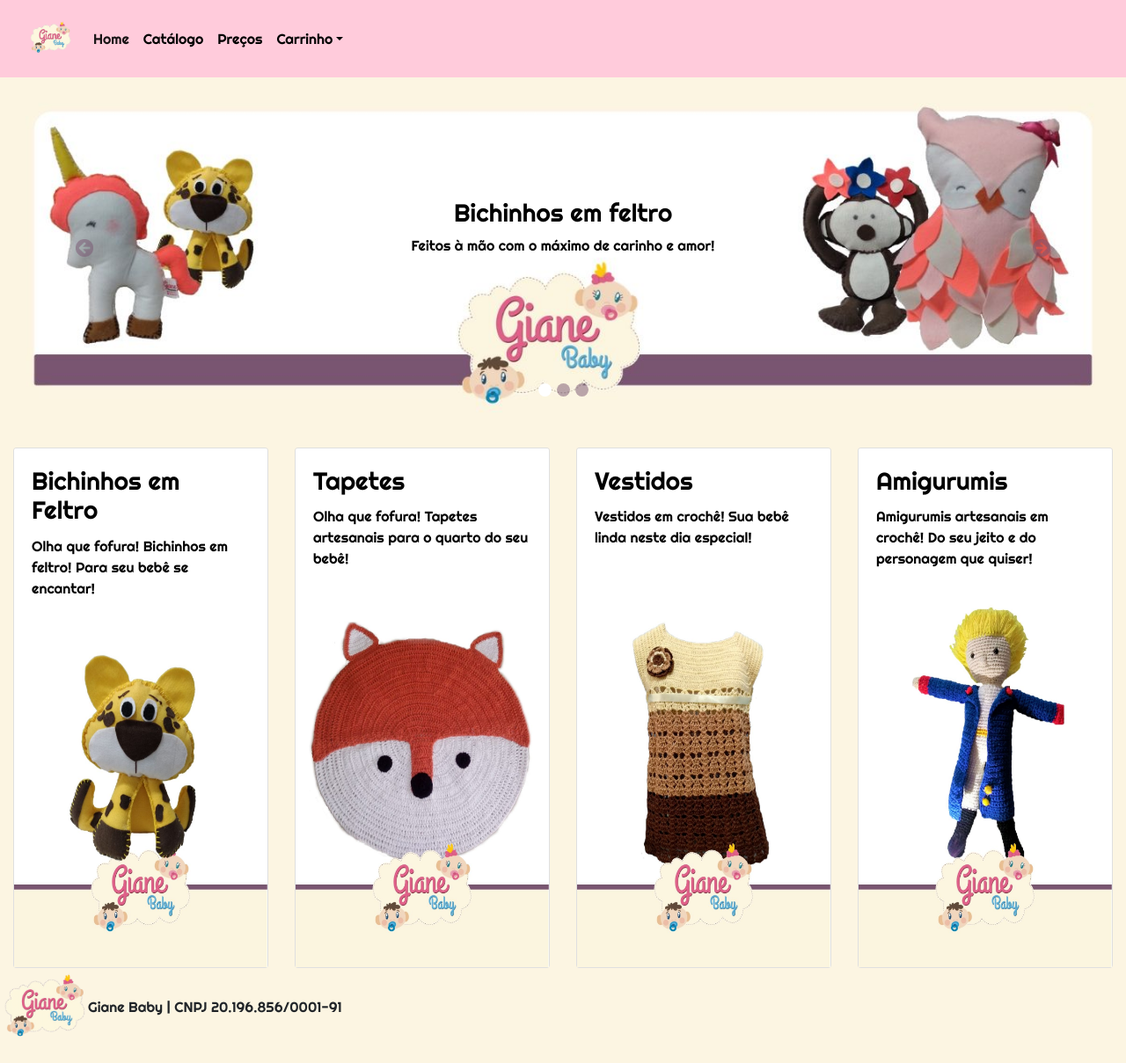
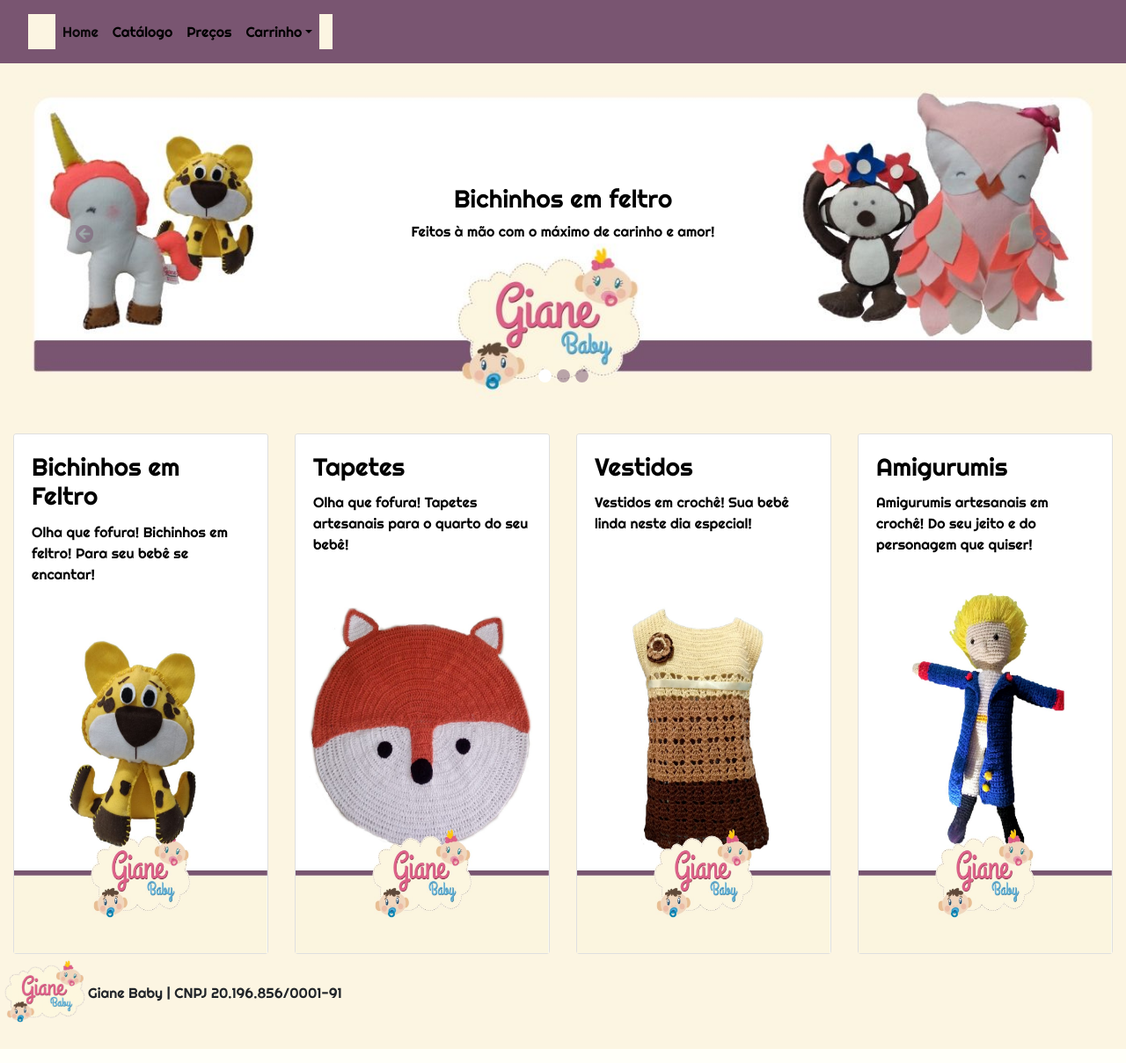
Before and after one commit to rafaoctavio/Giane-Baby, a PHP site: page / in a window 1280 px wide. Shown: the whole page at 88% size. Run offline with PHP 8.4, Linux system fonts and the light colour scheme.

Commit message:
modificações navbar

```diff
--- a/assets/css/style.css
+++ b/assets/css/style.css
@@ -8,7 +8,7 @@
 }
 
 .navbar {
-    background-color: #FFCBDB;
+    background-color: #795571;
     position: relative;
     display: -ms-flexbox;
     display: flex;
@@ -24,7 +24,7 @@
     color: black;
     padding-right: 0;
     padding-left: 0;
-    background-color: rgb(255, 203, 219);
+    background-color: #795571;
 }
 
 navbar-light .navbar-nav .nav-link:focus, .navbar-light .navbar-nav .nav-link:hover {
@@ -36,8 +36,10 @@ navbar-light .navbar-nav .nav-link:focus, .navbar-light .navbar-nav .nav-link:ho
 }
 
 .navbar img {
-    background-color: #FFCBDB;
-
+    background-image: url("/img/logo_no_bg.png");
+    background-color: #795571;
+    width: 0rem;
+    height: 0rem;
 }
 
 h5 {
@@ -151,5 +153,5 @@ h3 {
 }
 
 footer {
-
+    background-color: transparent;
 }
--- a/inc/footer.php
+++ b/inc/footer.php
@@ -1,4 +1,4 @@
 <footer>
-      <p><img src="img/logo_no_bg.png" width="100px" height="auto">Giane Baby | CNPJ 20.196.856/0001-91</p>
+    <p><img src="img/logo_no_bg.png" width="100px" height="auto">Giane Baby | CNPJ 20.196.856/0001-91</p>
 
-    </footer>
+</footer>
--- a/inc/head.php
+++ b/inc/head.php
@@ -1,4 +1,3 @@
-
 <head>
     <meta charset="UTF-8">
     <meta name="viewport" content="width=device-width, initial-scale=1.0">
@@ -7,4 +6,4 @@
     <link href="https://fonts.googleapis.com/css?family=Righteous&display=swap" rel="stylesheet">
     <link rel="stylesheet" href="assets/css/bootstrap.min.css">
     <link rel="stylesheet" href="assets/css/style.css">
-  </head>
+</head>
--- a/inc/header.php
+++ b/inc/header.php
@@ -1,14 +1,14 @@
-
 <header>
-      <nav class="navbar navbar-expand-lg navbar-light">
+    <nav class="navbar navbar-expand-lg navbar-light fixed-top">
         <nav class="navbar navbar-light">
-        <a class="navbar-brand" href="#"><img src="img/logo_no_bg.png" width="50px" height="auto"></a>
+            <div class="container">
+                <a class="navbar-brand" href="#"><img src="img/logo_no_bg.png"></a>
                 <button class="navbar-toggler" type="button" data-toggle="collapse" data-target="#navbarNavDropdown"
                     aria-controls="navbarNavDropdown" aria-expanded="false" aria-label="Toggle navigation">
                     <span class="navbar-toggler-icon"></span>
                 </button>
                 <div class="collapse navbar-collapse" id="navbarNavDropdown">
-          <ul class="navbar-nav">
+                    <ul class="navbar-nav mr-auto">
                         <li class="nav-item active">
                             <a class="nav-link" href="#">Home <span class="sr-only">(current)</span></a>
                         </li>
@@ -30,4 +30,7 @@
                     </ul>
                 </div>
         </nav>
+
+        </div>
+
 </header>
--- a/index.php
+++ b/index.php
@@ -1,6 +1,7 @@
 <?php $tituloPagina = "Home - "; ?>
 <?php require_once("./inc/head.php"); ?>
 <?php require_once("./inc/header.php"); ?>
+
 <body>
 
   <main>
@@ -89,4 +90,5 @@
 
 </body>
 <?php require_once("./inc/footer.php"); ?>
+
 </html>
```
Lines whose indentation alone changed are shown as unchanged.
